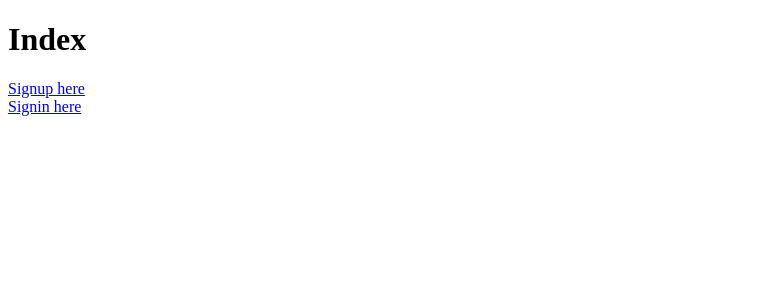
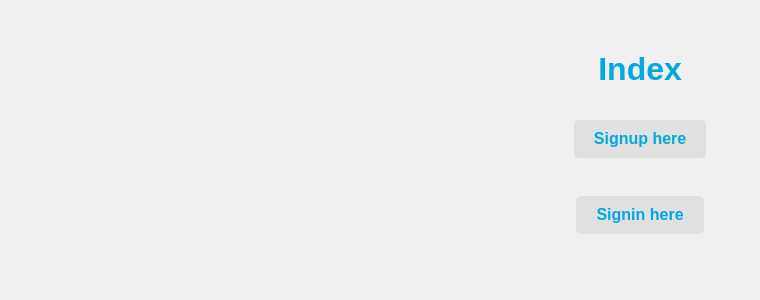
Before and after one commit to ArturSultanov/iis-proj, a Python web app: template templates/index.html in a window 1280 px wide. Shown: the top 300 px of the page, without its empty margins (0-760 px from the left). Run offline with Jinja, Linux system fonts and the light colour scheme; the template is opened without the code that fills it, so the values that code supplies are empty.

Commit message:
feat: added styles

```diff
--- /dev/null
+++ b/static/css/main.css
@@ -0,0 +1,136 @@
+body {
+    font-family: Arial;
+    background-color: #f0f0f0;
+    color: #333333;
+    display: flex;
+    flex-direction: column;
+    align-items: center;
+    margin: 30px;
+}
+
+h1 {
+    color: #00a9e0;
+}
+
+p {
+    font-size: 1.2em;
+}
+
+button {
+    background-color: #00a9e0;
+    color: #ffffff;
+    display: inline-block;
+    margin: 10px;
+    padding: 10px 20px;
+    border-radius: 5px;
+    font-weight: bold;
+    font-size: 1em;
+    cursor: pointer;
+    border: none;
+}
+
+button:hover {
+    background-color: #007fa9;
+    transition: background-color 0.9s;
+}
+
+#terminate_all_sessions {
+    background-color: #e4002b;
+}
+
+#terminate_all_sessions:hover {
+    background-color: #bb0022;
+}
+
+.link {
+    background-color: #e0e0e0;
+    color: #00a9e0;
+    display: inline-block;
+    margin: 10px;
+    padding: 10px 20px;
+    border-radius: 5px;
+    font-weight: bold;
+    text-decoration: none;
+}
+
+.link:hover {
+    background-color: #d0d0d0;
+    transition: background-color 0.4s;
+}
+
+.container {
+    text-align: center;
+}
+
+form {
+    background-color: #ffffff;
+    box-shadow: 0 1px 2px #424242;
+    width: 90%;
+    margin: 10px;
+    padding: 10px 20px;
+    border-radius: 8px;
+}
+
+label {
+    display: block;
+    margin: 10px;
+    font-weight: bold;
+}
+
+input[type="text"],
+input[type="number"],
+input[type="password"],
+input[type="file"],
+textarea {
+    border: 1px solid #424242;
+    width: 90%;
+    margin: 10px;
+    padding: 10px 20px;
+    border-radius: 5px;
+}
+
+input[type="text"]:focus,
+input[type="number"]:focus,
+input[type="password"]:focus,
+textarea:focus {
+    border-color: #00a9e0;
+    outline: none;
+}
+
+input[type="file"] {
+    font-size: 1em;
+}
+
+textarea {
+    min-height: 60px;
+}
+
+table {
+    background-color: #ffffff;
+    box-shadow: 0 1px 2px #424242;
+    width: 90%;
+    margin: 10px;
+    border-radius: 5px;
+    border-collapse: collapse;
+
+    th {
+        background-color: #00a9e0;
+        color: #ffffff;
+        padding: 10px;
+        text-align: center;
+    }
+
+    td {
+        padding: 10px;
+        text-align: center;
+        border-bottom: 1px solid #424242;
+    }
+
+    tr:hover {
+        background-color: #f0f0f0;
+    }
+
+    img {
+        border-radius: 5px;
+    }
+}
--- a/templates/admin/admin_dashboard.html
+++ b/templates/admin/admin_dashboard.html
@@ -3,6 +3,7 @@
 <head>
     <meta charset="UTF-8">
     <title>Admin dashboard</title>
+    <link rel="stylesheet" href="../../static/css/main.css">
 </head>
 <body>
 <h1>Admin dashboard</h1>
--- a/templates/admin/admin_users.html
+++ b/templates/admin/admin_users.html
@@ -3,6 +3,7 @@
 <head>
     <meta charset="UTF-8">
     <title>Title</title>
+    <link rel="stylesheet" href="../../static/css/main.css">
     <style>
         .error {
             color: red;
--- a/templates/animal/animal_edit.html
+++ b/templates/animal/animal_edit.html
@@ -3,6 +3,7 @@
 <head>
     <meta charset="UTF-8">
     <title>Title</title>
+    <link rel="stylesheet" href="../../static/css/main.css">
 </head>
 <body>
 <h1>Animal Profile</h1>
--- a/templates/animal/animal_profile.html
+++ b/templates/animal/animal_profile.html
@@ -3,6 +3,7 @@
 <head>
     <meta charset="UTF-8">
     <title>Title</title>
+    <link rel="stylesheet" href="../../static/css/main.css">
 </head>
 <body>
     <h1>Animal Profile</h1>
--- a/templates/animals.html
+++ b/templates/animals.html
@@ -3,6 +3,7 @@
 <head>
     <meta charset="UTF-8">
     <title>Title</title>
+    <link rel="stylesheet" href="../static/css/main.css">
 </head>
 <body>
 <h1>Animals</h1>
--- a/templates/index.html
+++ b/templates/index.html
@@ -3,6 +3,7 @@
 <head>
     <meta charset="UTF-8">
     <title>Animal Shelter</title>
+    <link rel="stylesheet" href="../static/css/main.css">
 </head>
 <body>
     <h1>Index</h1>
--- a/templates/profile.html
+++ b/templates/profile.html
@@ -3,6 +3,7 @@
 <head>
     <meta charset="UTF-8">
     <title>Profile</title>
+    <link rel="stylesheet" href="../static/css/main.css">
 </head>
 <body>
     <h1>Profile</h1>
--- a/templates/signin.html
+++ b/templates/signin.html
@@ -11,6 +11,7 @@
             margin-top: 5px;
         }
     </style>
+    <link rel="stylesheet" href="../static/css/main.css">
 </head>
 <body>
     <h1>Login</h1>
--- a/templates/signup.html
+++ b/templates/signup.html
@@ -11,6 +11,7 @@
             margin-top: 5px;
         }
     </style>
+    <link rel="stylesheet" href="../static/css/main.css">
 </head>
 <body>
     <h1>Register</h1>
```
